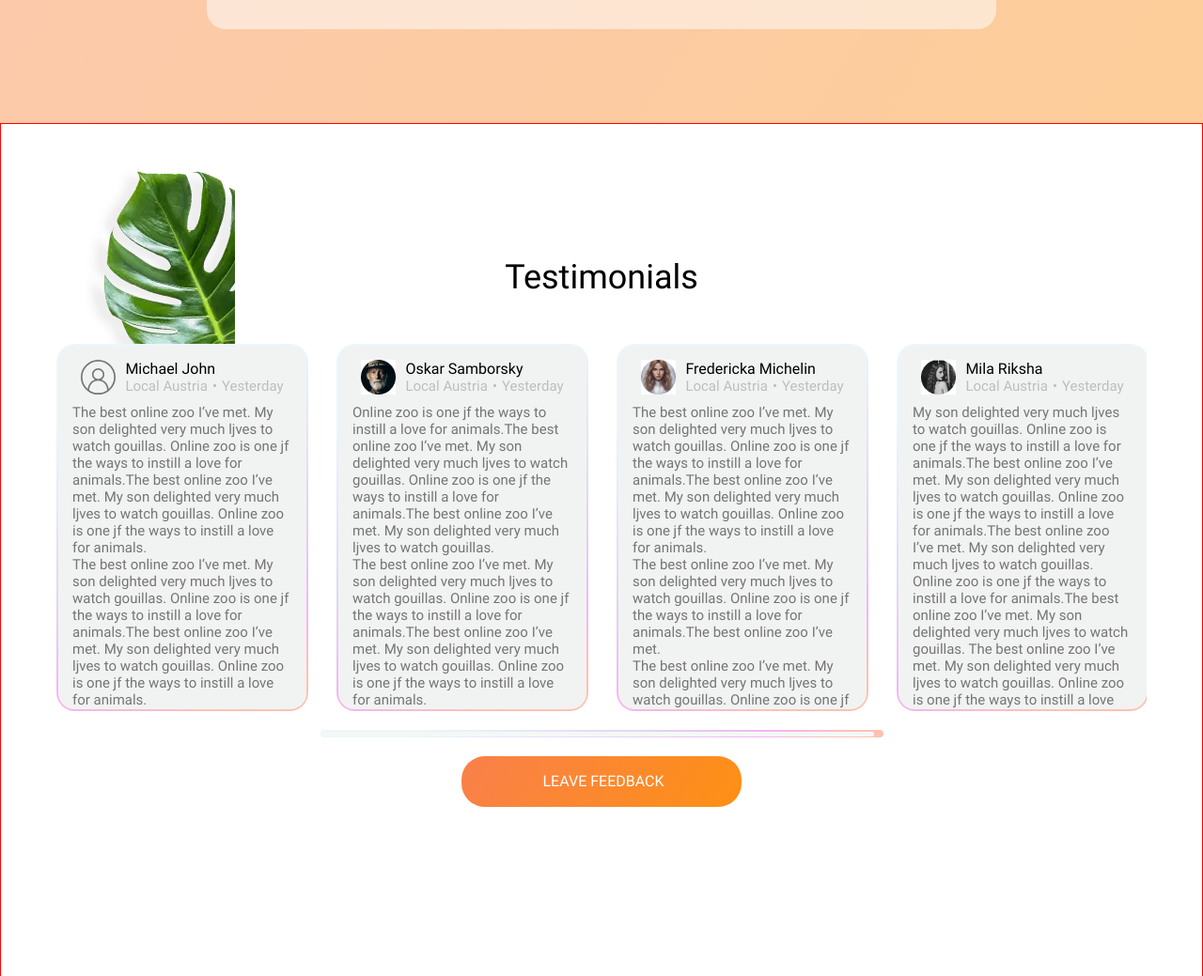
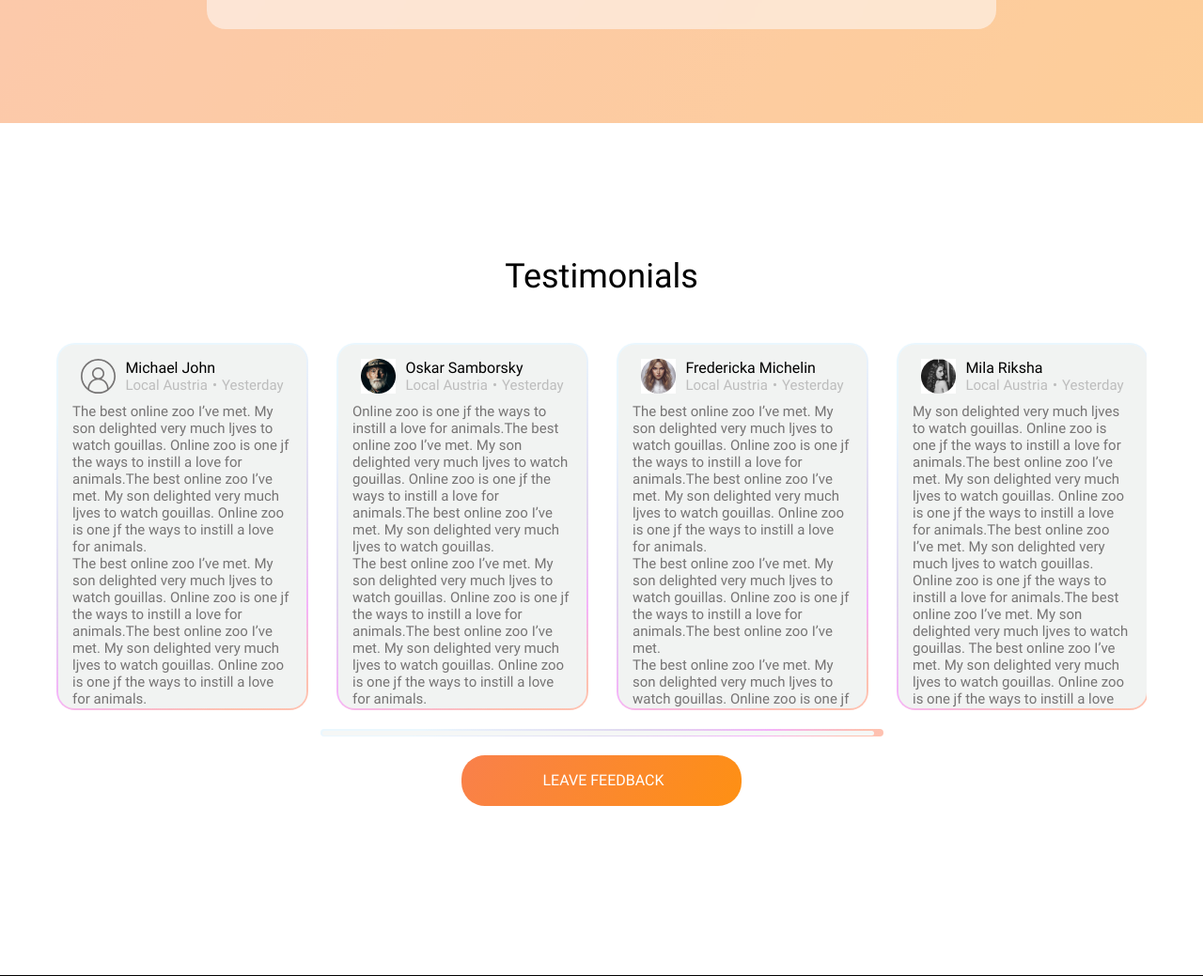
Before and after one commit to iamarrow88/online-zoo, a website: page app/index.html in a window 1280 px wide. Shown: the part 3560-4599 px from the top of the page at 94% size. Drawn offline with Linux system fonts and the light colour scheme; files whose address does not match are found by name.

Commit message:
fix: testimonials section - fix styles

```diff
--- a/app/scss/main/_testimonials.scss
+++ b/app/scss/main/_testimonials.scss
@@ -4,9 +4,8 @@
     background-color: #fff;
     background-image: url("../../images/5-leaf-aside.webp");
     background-size: 247px 408px;
-    background-position: 2px 10px;
+    background-position: 1353px 599px;
     background-repeat: no-repeat;
-    border: 1px solid red;
   }
 
   &__title {
```
Also changed, not shown: app/css/style.min.css.
